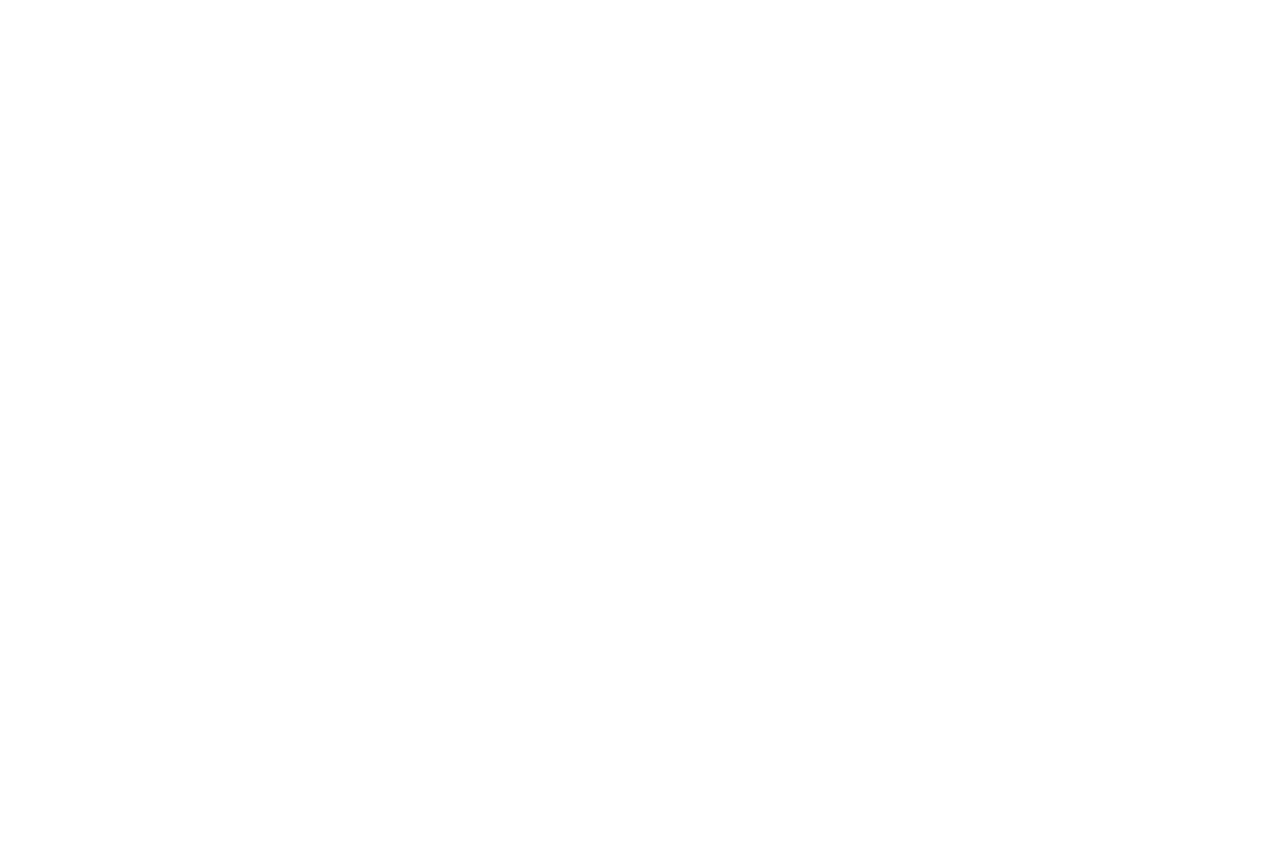
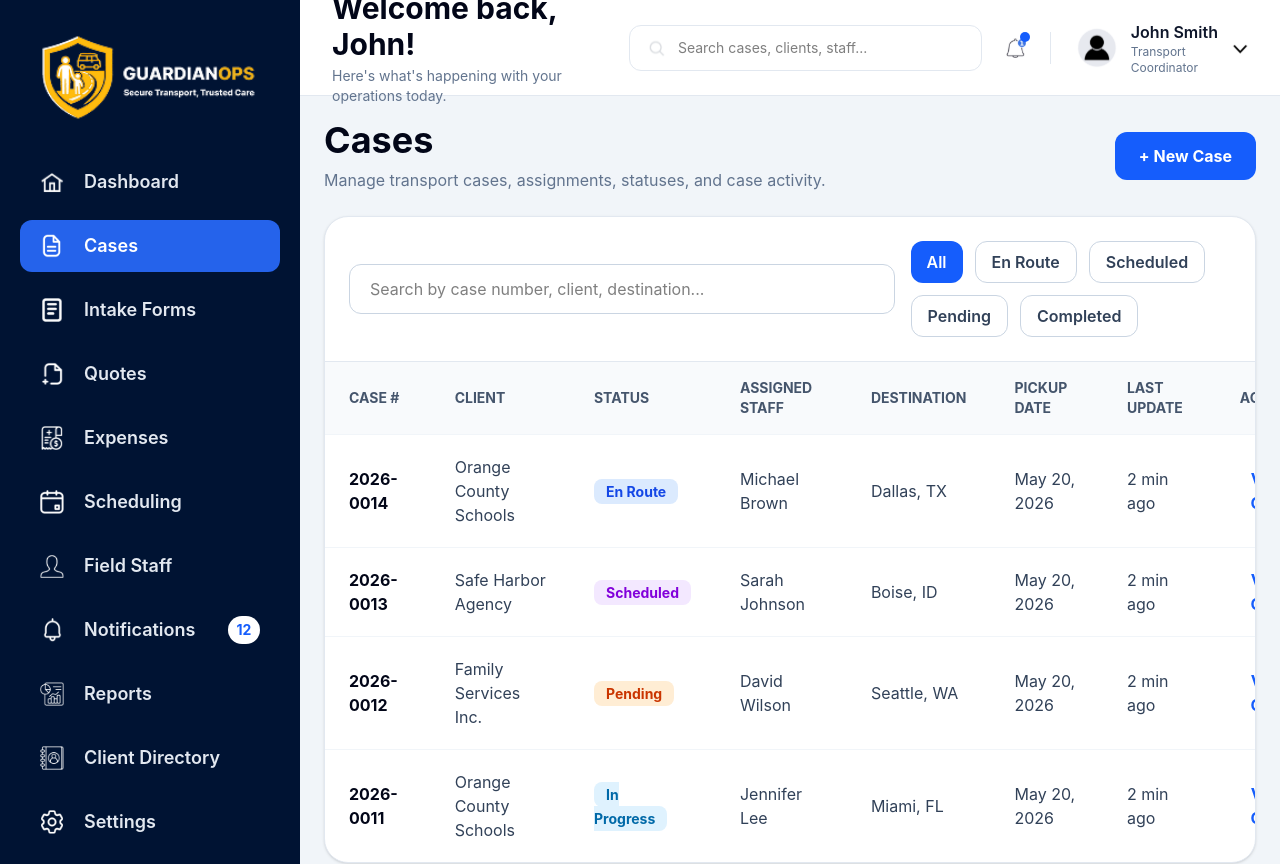
Before and after one commit to Elijahjallen/guardianops-platform, a React (Vite) app in the folder frontend/: page /cases in a window 1280 px wide. Before the commit this address had no page. Shown: the top 864 px of the page. Before the commit the page ends 800 px from the top, so only its background shows below. Built offline with nearby package versions, Linux system fonts and the light colour scheme.

Commit message:
Build cases management page

```diff
--- a/frontend/src/components/dashboard/ActiveCasesTable.tsx
+++ b/frontend/src/components/dashboard/ActiveCasesTable.tsx
@@ -1,110 +1,115 @@
-import MichaelBrown from "../../assets/avatars/Michael-Brown.png";
-import SarahJohnson from "../../assets/avatars/Sarah-Johnson.png";
-import DavidWilson from "../../assets/avatars/David-Wilson.png";
-import JenniferLee from "../../assets/avatars/Jennifer-Lee.png";
+import { useNavigate } from "react-router-dom";
+
+export default function ActiveCasesTable() {
+  const navigate = useNavigate();
 
   const cases = [
     {
-    id: "2026-0014",
+      caseNumber: "2026-0014",
       client: "Orange County Schools",
       status: "En Route",
-    statusColor: "bg-blue-100 text-blue-700",
       staff: "Michael Brown",
-    avatar: MichaelBrown,
       destination: "Dallas, TX",
       pickupDate: "May 20, 2026",
       lastUpdate: "2 min ago",
     },
     {
-    id: "2026-0013",
+      caseNumber: "2026-0013",
       client: "Safe Harbor Agency",
       status: "Scheduled",
-    statusColor: "bg-purple-100 text-purple-700",
       staff: "Sarah Johnson",
-    avatar: SarahJohnson,
       destination: "Boise, ID",
       pickupDate: "May 20, 2026",
       lastUpdate: "2 min ago",
     },
     {
-    id: "2026-0012",
+      caseNumber: "2026-0012",
       client: "Family Services Inc.",
       status: "Pending",
-    statusColor: "bg-orange-100 text-orange-700",
       staff: "David Wilson",
-    avatar: DavidWilson,
       destination: "Seattle, WA",
       pickupDate: "May 20, 2026",
       lastUpdate: "2 min ago",
     },
     {
-    id: "2026-0011",
+      caseNumber: "2026-0011",
       client: "Orange County Schools",
       status: "In Progress",
-    statusColor: "bg-blue-100 text-blue-700",
       staff: "Jennifer Lee",
-    avatar: JenniferLee,
       destination: "Miami, FL",
       pickupDate: "May 20, 2026",
       lastUpdate: "2 min ago",
     },
     {
-    id: "2026-0010",
+      caseNumber: "2026-0010",
       client: "Safe Harbor Agency",
       status: "Completed",
-    statusColor: "bg-green-100 text-green-700",
       staff: "Michael Brown",
-    avatar: MichaelBrown,
       destination: "Chicago, IL",
       pickupDate: "May 20, 2026",
       lastUpdate: "2 min ago",
     },
     {
-    id: "2026-0009",
+      caseNumber: "2026-0009",
       client: "Family Services Inc.",
       status: "Scheduled",
-    statusColor: "bg-purple-100 text-purple-700",
       staff: "Sarah Johnson",
-    avatar: SarahJohnson,
       destination: "Salt Lake City, UT",
       pickupDate: "May 20, 2026",
       lastUpdate: "2 min ago",
     },
     {
-    id: "2026-0008",
+      caseNumber: "2026-0008",
       client: "Orange County Schools",
       status: "Pending",
-    statusColor: "bg-orange-100 text-orange-700",
       staff: "David Wilson",
-    avatar: DavidWilson,
       destination: "Los Angeles, CA",
       pickupDate: "May 20, 2026",
       lastUpdate: "2 min ago",
     },
     {
-    id: "2026-0007",
+      caseNumber: "2026-0007",
       client: "Safe Harbor Agency",
       status: "Cancelled",
-    statusColor: "bg-red-100 text-red-600",
       staff: "Jennifer Lee",
-    avatar: JenniferLee,
       destination: "Phoenix, AZ",
       pickupDate: "May 20, 2026",
       lastUpdate: "2 min ago",
     },
   ];
 
-function ActiveCasesTable() {
+  const getStatusColor = (status: string) => {
+    switch (status) {
+      case "En Route":
+        return "bg-blue-100 text-blue-700";
+      case "In Progress":
+        return "bg-sky-100 text-sky-700";
+      case "Scheduled":
+        return "bg-purple-100 text-purple-700";
+      case "Pending":
+        return "bg-orange-100 text-orange-700";
+      case "Completed":
+        return "bg-green-100 text-green-700";
+      case "Cancelled":
+        return "bg-red-100 text-red-700";
+      default:
+        return "bg-gray-100 text-gray-700";
+    }
+  };
+
   return (
-    <div className="overflow-hidden rounded-3xl border border-slate-200 bg-white shadow-sm">
+    <div className="rounded-3xl border border-slate-200 bg-white shadow-sm">
       {/* Header */}
-      <div className="flex items-center justify-between border-b border-slate-200 p-6">
+      <div className="flex items-center justify-between border-b border-slate-200 p-8">
         <h2 className="text-3xl font-bold text-slate-900">
           Active Cases
         </h2>
 
-        <div className="flex gap-3">
-          <button className="rounded-xl border border-blue-600 px-6 py-3 font-semibold text-blue-600 transition hover:bg-blue-50">
+        <div className="flex gap-4">
+          <button
+            onClick={() => navigate("/cases")}
+            className="rounded-xl border border-blue-600 px-6 py-3 font-semibold text-blue-600 transition hover:bg-blue-50"
+          >
             View All Cases
           </button>
 
@@ -116,70 +121,71 @@ function ActiveCasesTable() {
 
       {/* Table */}
       <div className="overflow-x-auto">
-        <table className="w-full min-w-[900px] text-left">
+        <table className="w-full">
           <thead className="border-b border-slate-200 bg-slate-50">
-            <tr className="text-sm font-semibold uppercase tracking-wide text-slate-600">
-              <th className="px-4 py-3">Case #</th>
-              <th className="px-4 py-3">Client</th>
-              <th className="px-4 py-3">Status</th>
-              <th className="px-4 py-3">Assigned Staff</th>
-              <th className="px-4 py-3">Destination</th>
-              <th className="px-4 py-3">Pickup Date</th>
-              <th className="px-4 py-3">Last Update</th>
-              <th className="px-4 py-3"></th>
+            <tr>
+              <th className="px-8 py-5 text-left text-sm font-bold uppercase tracking-wide text-slate-500">
+                Case #
+              </th>
+              <th className="px-8 py-5 text-left text-sm font-bold uppercase tracking-wide text-slate-500">
+                Client
+              </th>
+              <th className="px-8 py-5 text-left text-sm font-bold uppercase tracking-wide text-slate-500">
+                Status
+              </th>
+              <th className="px-8 py-5 text-left text-sm font-bold uppercase tracking-wide text-slate-500">
+                Assigned Staff
+              </th>
+              <th className="px-8 py-5 text-left text-sm font-bold uppercase tracking-wide text-slate-500">
+                Destination
+              </th>
+              <th className="px-8 py-5 text-left text-sm font-bold uppercase tracking-wide text-slate-500">
+                Pickup Date
+              </th>
+              <th className="px-8 py-5 text-left text-sm font-bold uppercase tracking-wide text-slate-500">
+                Last Update
+              </th>
             </tr>
           </thead>
 
           <tbody>
             {cases.map((item) => (
               <tr
-                key={item.id}
+                key={item.caseNumber}
                 className="border-b border-slate-100 hover:bg-slate-50"
               >
-                <td className="px-4 py-5 font-semibold text-slate-900">
-                  {item.id}
+                <td className="px-8 py-6 text-lg font-bold text-slate-900">
+                  {item.caseNumber}
                 </td>
 
-                <td className="px-4 py-5 text-slate-700">
+                <td className="px-8 py-6 text-lg text-slate-700">
                   {item.client}
                 </td>
 
-                <td className="px-4 py-5">
+                <td className="px-8 py-6">
                   <span
-                    className={`rounded-lg px-3 py-1 text-sm font-semibold ${item.statusColor}`}
+                    className={`rounded-xl px-4 py-2 text-sm font-semibold ${getStatusColor(
+                      item.status
+                    )}`}
                   >
                     {item.status}
                   </span>
                 </td>
 
-                <td className="px-4 py-5">
-                  <div className="flex items-center gap-3">
-                    <img
-                      src={item.avatar}
-                      alt={item.staff}
-                      className="h-10 w-10 rounded-full object-cover"
-                    />
-
-                    <span className="font-medium text-slate-700">
+                <td className="px-8 py-6 text-lg text-slate-700">
                   {item.staff}
-                    </span>
-                  </div>
                 </td>
 
-                <td className="px-4 py-5 text-slate-700">
+                <td className="px-8 py-6 text-lg text-slate-700">
                   {item.destination}
                 </td>
 
-                <td className="px-4 py-5 text-slate-700">
+                <td className="px-8 py-6 text-lg text-slate-700">
                   {item.pickupDate}
                 </td>
 
-                <td className="px-4 py-5 text-slate-700">
+                <td className="px-8 py-6 text-lg text-slate-700">
                   {item.lastUpdate}
-                </td>
-
-                <td className="px-4 py-5 text-center text-xl text-slate-400">
-                  ...
                 </td>
               </tr>
             ))}
@@ -188,23 +194,25 @@ function ActiveCasesTable() {
       </div>
 
       {/* Footer */}
-      <div className="flex items-center justify-between p-5 text-sm text-slate-600">
-        <span>Showing 1 to 8 of 14 Results</span>
+      <div className="flex items-center justify-between p-8">
+        <p className="text-lg text-slate-500">
+          Showing 1 to 8 of 14 Results
+        </p>
 
-        <div className="flex items-center gap-2">
-          <button className="h-10 w-10 rounded-lg border border-slate-200">
+        <div className="flex gap-3">
+          <button className="h-12 w-12 rounded-xl border border-slate-300 text-slate-600">
             &lt;
           </button>
 
-          <button className="h-10 w-10 rounded-lg bg-blue-600 text-white">
+          <button className="h-12 w-12 rounded-xl bg-blue-600 text-white">
             1
           </button>
 
-          <button className="h-10 w-10 rounded-lg border border-slate-200">
+          <button className="h-12 w-12 rounded-xl border border-slate-300 text-slate-600">
             2
           </button>
 
-          <button className="h-10 w-10 rounded-lg border border-slate-200">
+          <button className="h-12 w-12 rounded-xl border border-slate-300 text-slate-600">
             &gt;
           </button>
         </div>
@@ -212,5 +220,3 @@ function ActiveCasesTable() {
     </div>
   );
 }
-
-export default ActiveCasesTable;
--- a/frontend/src/components/dashboard/Sidebar.tsx
+++ b/frontend/src/components/dashboard/Sidebar.tsx
@@ -1,3 +1,5 @@
+import { NavLink } from "react-router-dom";
+
 import GuardianLogo from "../../assets/logos/Guardian-Ops-Logo.png";
 
 import HomeIcon from "../../assets/icons/Home-Icon-White.svg";
@@ -14,56 +16,23 @@ import SettingsIcon from "../../assets/icons/Settings-Icon-White.svg";
 import SupportIcon from "../../assets/icons/Support-Icon-White.svg";
 
 const menuItems = [
-  {
-    title: "Dashboard",
-    icon: HomeIcon,
-    active: true,
-  },
-  {
-    title: "Cases",
-    icon: CasesIcon,
-  },
-  {
-    title: "Intake Forms",
-    icon: IntakeIcon,
-  },
-  {
-    title: "Quotes",
-    icon: QuotesIcon,
-  },
-  {
-    title: "Expenses",
-    icon: ExpensesIcon,
-  },
-  {
-    title: "Scheduling",
-    icon: SchedulingIcon,
-  },
-  {
-    title: "Field Staff",
-    icon: FieldStaffIcon,
-  },
+  { title: "Dashboard", icon: HomeIcon, path: "/dashboard" },
+  { title: "Cases", icon: CasesIcon, path: "/cases" },
+  { title: "Intake Forms", icon: IntakeIcon, path: "/intake-forms" },
+  { title: "Quotes", icon: QuotesIcon, path: "/quotes" },
+  { title: "Expenses", icon: ExpensesIcon, path: "/expenses" },
+  { title: "Scheduling", icon: SchedulingIcon, path: "/scheduling" },
+  { title: "Field Staff", icon: FieldStaffIcon, path: "/field-staff" },
   {
     title: "Notifications",
     icon: NotificationsIcon,
+    path: "/notifications",
     badge: "12",
   },
-  {
-    title: "Reports",
-    icon: ReportsIcon,
-  },
-  {
-    title: "Client Directory",
-    icon: ClientDirectoryIcon,
-  },
-  {
-    title: "Settings",
-    icon: SettingsIcon,
-  },
-  {
-    title: "Support",
-    icon: SupportIcon,
-  },
+  { title: "Reports", icon: ReportsIcon, path: "/reports" },
+  { title: "Client Directory", icon: ClientDirectoryIcon, path: "/clients" },
+  { title: "Settings", icon: SettingsIcon, path: "/settings" },
+  { title: "Support", icon: SupportIcon, path: "/support" },
 ];
 
 function Sidebar() {
@@ -72,26 +41,23 @@ function Sidebar() {
       className="hidden min-h-screen w-[300px] flex-col text-white xl:flex"
       style={{ backgroundColor: "#001333" }}
     >
-      {/* Logo Area */}
       <div className="flex justify-center px-6 pt-8 pb-8">
-        <img
-          src={GuardianLogo}
-          alt="GuardianOps"
-          className="w-[220px]"
-        />
+        <img src={GuardianLogo} alt="GuardianOps" className="w-[220px]" />
       </div>
 
-      {/* Navigation */}
       <nav className="flex-1 px-5">
         <div className="space-y-3">
           {menuItems.map((item) => (
-            <button
+            <NavLink
               key={item.title}
-              className={`flex w-full items-center rounded-xl px-5 py-3 transition-all ${
-                item.active
-                  ? "bg-[#2563EB] text-white"
-                  : "text-slate-200 hover:bg-[#002766] hover:text-white"
-              }`}
+              to={item.path}
+              className={({ isActive }) =>
+                `flex w-full items-center rounded-xl px-5 py-3 transition-all ${
+                  isActive
+                    ? "bg-[#2563EB] text-white"
+                    : "text-slate-200 hover:bg-[#002766] hover:text-white"
+                }`
+              }
             >
               <div className="flex min-w-0 flex-1 items-center gap-5">
                 <img
@@ -110,15 +76,13 @@ function Sidebar() {
                   {item.badge}
                 </span>
               )}
-            </button>
+            </NavLink>
           ))}
         </div>
       </nav>
 
-      {/* Divider */}
       <div className="mx-12 border-t border-[#5E6C89]" />
 
-      {/* User Profile */}
       <div className="px-8 py-7">
         <div className="flex items-center gap-4">
           <div className="flex h-14 w-14 shrink-0 items-center justify-center rounded-full bg-slate-200 text-lg font-semibold text-slate-900">
--- /dev/null
+++ b/frontend/src/pages/CasesPage.tsx
@@ -0,0 +1,169 @@
+import DashboardLayout from "../components/dashboard/DashboardLayout";
+
+const cases = [
+  {
+    id: "2026-0014",
+    client: "Orange County Schools",
+    status: "En Route",
+    staff: "Michael Brown",
+    destination: "Dallas, TX",
+    pickupDate: "May 20, 2026",
+    lastUpdate: "2 min ago",
+  },
+  {
+    id: "2026-0013",
+    client: "Safe Harbor Agency",
+    status: "Scheduled",
+    staff: "Sarah Johnson",
+    destination: "Boise, ID",
+    pickupDate: "May 20, 2026",
+    lastUpdate: "2 min ago",
+  },
+  {
+    id: "2026-0012",
+    client: "Family Services Inc.",
+    status: "Pending",
+    staff: "David Wilson",
+    destination: "Seattle, WA",
+    pickupDate: "May 20, 2026",
+    lastUpdate: "2 min ago",
+  },
+  {
+    id: "2026-0011",
+    client: "Orange County Schools",
+    status: "In Progress",
+    staff: "Jennifer Lee",
+    destination: "Miami, FL",
+    pickupDate: "May 20, 2026",
+    lastUpdate: "2 min ago",
+  },
+];
+
+function CasesPage() {
+  return (
+    <DashboardLayout>
+      <div className="mb-6 flex items-center justify-between">
+        <div>
+          <h1 className="text-4xl font-bold text-slate-950">Cases</h1>
+          <p className="mt-2 text-slate-500">
+            Manage transport cases, assignments, statuses, and case activity.
+          </p>
+        </div>
+
+        <button className="rounded-xl bg-blue-600 px-6 py-3 font-bold text-white hover:bg-blue-700">
+          + New Case
+        </button>
+      </div>
+
+      <section className="rounded-3xl border border-slate-200 bg-white shadow-sm">
+        <div className="flex flex-col gap-4 border-b border-slate-200 p-6 xl:flex-row xl:items-center xl:justify-between">
+          <input
+            type="text"
+            placeholder="Search by case number, client, destination..."
+            className="w-full rounded-xl border border-slate-300 px-5 py-3 outline-none xl:max-w-xl"
+          />
+
+          <div className="flex flex-wrap gap-3">
+            {["All", "En Route", "Scheduled", "Pending", "Completed"].map(
+              (filter) => (
+                <button
+                  key={filter}
+                  className={`rounded-xl px-4 py-2 font-semibold ${
+                    filter === "All"
+                      ? "bg-blue-600 text-white"
+                      : "border border-slate-300 text-slate-700 hover:bg-slate-50"
+                  }`}
+                >
+                  {filter}
+                </button>
+              )
+            )}
+          </div>
+        </div>
+
+        <div className="overflow-x-auto">
+          <table className="w-full min-w-[1000px] text-left">
+            <thead className="bg-slate-50 text-sm font-bold uppercase text-slate-600">
+              <tr>
+                <th className="px-6 py-4">Case #</th>
+                <th className="px-6 py-4">Client</th>
+                <th className="px-6 py-4">Status</th>
+                <th className="px-6 py-4">Assigned Staff</th>
+                <th className="px-6 py-4">Destination</th>
+                <th className="px-6 py-4">Pickup Date</th>
+                <th className="px-6 py-4">Last Update</th>
+                <th className="px-6 py-4">Action</th>
+              </tr>
+            </thead>
+
+            <tbody>
+              {cases.map((item) => (
+                <tr
+                  key={item.id}
+                  className="border-t border-slate-100 hover:bg-slate-50"
+                >
+                  <td className="px-6 py-5 font-bold text-slate-950">
+                    {item.id}
+                  </td>
+
+                  <td className="px-6 py-5 text-slate-700">
+                    {item.client}
+                  </td>
+
+                  <td className="px-6 py-5">
+                    <StatusBadge status={item.status} />
+                  </td>
+
+                  <td className="px-6 py-5 text-slate-700">
+                    {item.staff}
+                  </td>
+
+                  <td className="px-6 py-5 text-slate-700">
+                    {item.destination}
+                  </td>
+
+                  <td className="px-6 py-5 text-slate-700">
+                    {item.pickupDate}
+                  </td>
+
+                  <td className="px-6 py-5 text-slate-700">
+                    {item.lastUpdate}
+                  </td>
+
+                  <td className="px-6 py-5">
+                    <button className="font-bold text-blue-600 hover:text-blue-700">
+                      View Case
+                    </button>
+                  </td>
+                </tr>
+              ))}
+            </tbody>
+          </table>
+        </div>
+      </section>
+    </DashboardLayout>
+  );
+}
+
+function StatusBadge({ status }: { status: string }) {
+  const styles: Record<string, string> = {
+    "En Route": "bg-blue-100 text-blue-700",
+    Scheduled: "bg-purple-100 text-purple-700",
+    Pending: "bg-orange-100 text-orange-700",
+    "In Progress": "bg-sky-100 text-sky-700",
+    Completed: "bg-green-100 text-green-700",
+    Cancelled: "bg-red-100 text-red-700",
+  };
+
+  return (
+    <span
+      className={`rounded-lg px-3 py-1 text-sm font-bold ${
+        styles[status] || "bg-slate-100 text-slate-700"
+      }`}
+    >
+      {status}
+    </span>
+  );
+}
+
+export default CasesPage;
--- a/frontend/src/routes/AppRoutes.tsx
+++ b/frontend/src/routes/AppRoutes.tsx
@@ -2,6 +2,7 @@ import { BrowserRouter, Routes, Route, Navigate } from "react-router-dom";
 
 import LoginPage from "../pages/LoginPage";
 import DashboardPage from "../pages/DashboardPage";
+import CasesPage from "../pages/CasesPage";
 
 function AppRoutes() {
   return (
@@ -9,6 +10,8 @@ function AppRoutes() {
       <Routes>
         <Route path="/login" element={<LoginPage />} />
         <Route path="/dashboard" element={<DashboardPage />} />
+        <Route path="/cases" element={<CasesPage />} />
+
         <Route path="/" element={<Navigate to="/login" replace />} />
       </Routes>
     </BrowserRouter>
```
Lines whose indentation alone changed are shown as unchanged.
